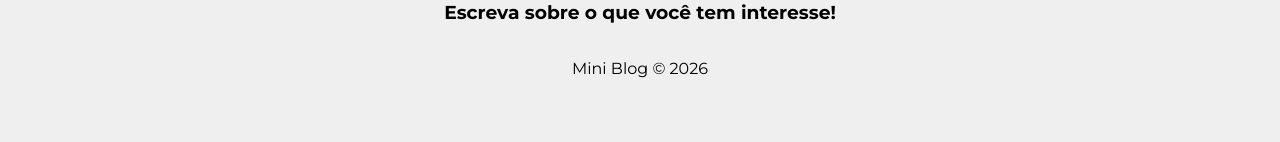
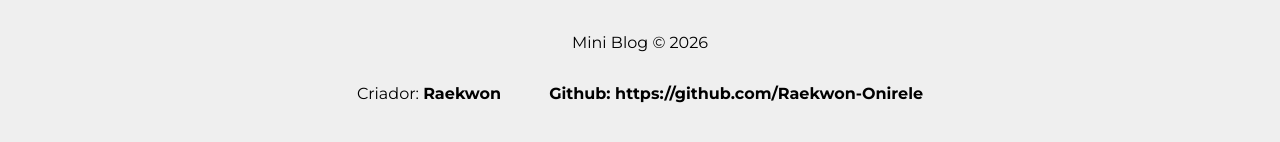
Before and after one commit to Raekwon-Onirele/Blog, a React (Vite) app: page / in a window 1280 px wide. Shown: the part 634-776 px from the top of the page. Built offline with nearby package versions, Linux system fonts and the light colour scheme; no server answers; the database is empty.

Commit message:
Css footer

```diff
--- a/src/components/Footer.jsx
+++ b/src/components/Footer.jsx
@@ -1,6 +1,5 @@
 // import CSS
-import styles from "./Footer.module.css"
-
+import styles from "./Footer.module.css";
 
 const Footer = () => {
   return (
@@ -8,9 +7,15 @@ const Footer = () => {
       <footer className={styles.footer}>
         <h3>Escreva sobre o que você tem interesse!</h3>
         <p>Mini Blog &copy; 2026</p>
+        <div className={styles.github}>
+          <p>
+            Criador: <span>Raekwon</span>
+          </p>
+          <span>Github: <a href="https://github.com/Raekwon-Onirele">https://github.com/Raekwon-Onirele</a></span>
+        </div>
       </footer>
     </div>
-  )
-}
+  );
+};
 
-export default Footer
+export default Footer;
--- a/src/components/Footer.module.css
+++ b/src/components/Footer.module.css
@@ -6,3 +6,18 @@
     justify-content: center;
     background-color: #efefef;
 }
+
+.github {
+    display: flex;
+    align-items: center;
+    justify-content: center;
+}
+
+.github p {
+    margin-right: 3em;
+}
+
+.github p span, .github span {
+    color: #000;
+    font-weight: bold;
+}
--- a/src/components/PostDetail.jsx
+++ b/src/components/PostDetail.jsx
@@ -10,6 +10,7 @@ const PostDetail = ({ post }) => {
       <img src={post.image} alt={post.title} />
       <h2>{post.title}</h2>
       <p className={styles.createdby}>por: {post.createdBy}</p>
+      <p className={styles.postBody}>Descrição: {post.body}</p>
       <div className={styles.tags}>
         {post.tags?.map((tag) => (
           <p key={tag}>
--- a/src/components/PostDetail.module.css
+++ b/src/components/PostDetail.module.css
@@ -3,7 +3,7 @@
 }
 
 .postDetail img {
-    max-width: 600px;
+    width: 50vw;
 }
 
 .postDetail h2 {
@@ -11,7 +11,9 @@
 }
 
 .postDetail .tags {
+    display: flex;
     margin-bottom: 1.2em;
+    margin-top: -1em;
 }
 
 .tags p {
@@ -22,7 +24,7 @@
     font-weight: bold;
 }
 
-.createdby {
+.createdby, .postBody {
     font-style: italic;
     color: #444;
     font-size: .8em;
--- a/src/pages/Post/Post.module.css
+++ b/src/pages/Post/Post.module.css
@@ -3,8 +3,7 @@
 }
 
 .postContainer img {
-    width: 50vw;
-    max-height: 50vh;
+    max-width: 70vw;
 }
 
 .postContainer h3 {
```
